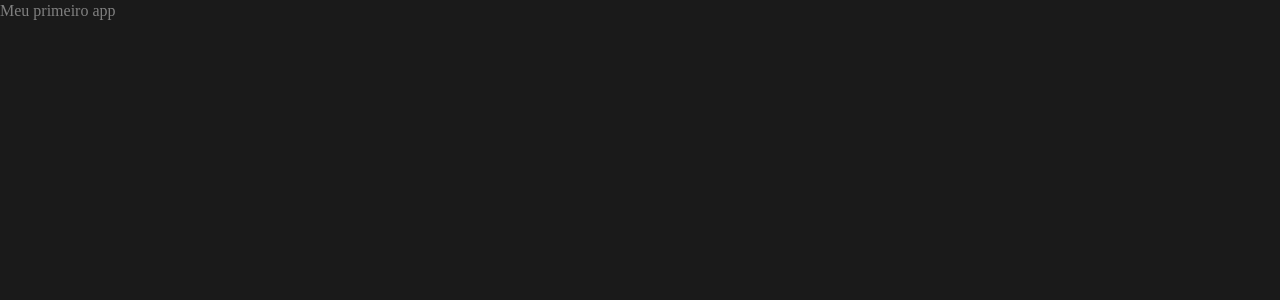
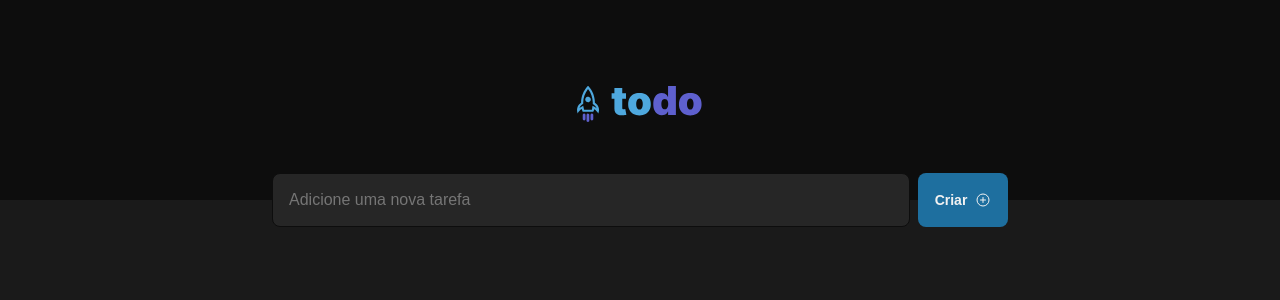
Before and after one commit to JoaoAlberto20/todoList, a React (Vite) app: page / in a window 1280 px wide. Shown: the top 300 px of the page. Built offline with nearby package versions, Linux system fonts and the light colour scheme.

Commit message:
:sparkles: feat: Adicionando o header na aplicação

```diff
--- a/src/App.tsx
+++ b/src/App.tsx
@@ -1,9 +1,20 @@
+import Header from './components/Header';
+import Layout from './components/Layout';
+
 import './Global.css';
+import styles from './App.module.css';
 
 function App() {
   return (
+    <div>
+      <Header />
+      <main className={styles.contentTarefas}>
+        <Layout>
+          <div />
+        </Layout>
+      </main>
 
-    <div><p>Meu primeiro app</p></div>
+    </div>
   );
 }
 
--- a/src/Global.css
+++ b/src/Global.css
@@ -18,7 +18,7 @@
   --purple-dark: #5E60CE;
 
   --blue: #4EA8DE;
-  --blue-dark: ##1E6F9F;
+  --blue-dark: #1E6F9F;
 
   --danger:   #E25858;
 }
@@ -28,7 +28,7 @@ body {
 }
 
 body, input {
-  line-height: 140%;
   font-size: 1rem;
+  line-height: 1.375rem;
   color: var(--gray-300);
 }
--- a/src/components/Header.module.css
+++ b/src/components/Header.module.css
@@ -1,3 +1,69 @@
 .header {
 
+  background: var(--gray-700);
 }
+
+.header > div {
+  display: flex;
+  flex-direction: column;
+  justify-content: center;
+  height: 12.5rem;
+  position: relative;
+}
+
+.logo {
+  object-fit: fill;
+  height: 3rem;
+}
+
+.contentForm {
+  display: grid;
+  grid-template-columns: 1fr 5.625rem;
+  gap: 0.5rem;
+  position: absolute;
+  width: 100%;
+  top: 10.8125rem;
+}
+
+.contentForm input, button {
+  height: 3.375rem;
+}
+
+.contentForm input {
+  padding: 1rem;
+  background: var(--gray-500);
+  border: 1px solid var(--gray-700);
+  border-radius: 8px;
+}
+
+.contentForm input:not(:placeholder-shown),
+.contentForm input:focus {
+  color: var(--gray-100);
+  border: 1px solid var(--purple-dark);
+  outline: none;
+}
+
+.contentForm button {
+  background: var(--blue-dark);
+  border-radius: 8px;
+  border: 0;
+  outline: none;
+  font-size: 0.875rem;
+  font-weight: 700;
+  display: flex;
+  gap: 0.5rem;
+  color: var(--gray-100);
+  align-items: center;
+  justify-content: center;
+  cursor: pointer;
+}
+
+.contentForm button:hover {
+  background: var(--blue);
+}
+
+.contentForm button > svg {
+  width: 16px;
+  height: 16px;
+  font-weight: 700;
+}
--- a/src/components/Header.tsx
+++ b/src/components/Header.tsx
@@ -1,8 +1,24 @@
+import { PlusCircle } from 'phosphor-react';
 import styles from './Header.module.css';
+import Layout from './Layout';
+
+import Logo from '../assets/Logo.svg';
 
 export function Header() {
   return (
-    <header className={styles.header} />
+    <header className={styles.header}>
+      <Layout>
+        <img src={Logo} alt="" className={styles.logo} />
+
+        <form className={styles.contentForm}>
+          <input type="text" placeholder="Adicione uma nova tarefa" />
+          <button type="submit">
+            Criar
+            <PlusCircle />
+          </button>
+        </form>
+      </Layout>
+    </header>
   );
 }
 
--- /dev/null
+++ b/src/components/Layout.module.css
@@ -0,0 +1,4 @@
+.layout {
+  max-width: 46rem;
+  margin: 0 auto;
+}
--- /dev/null
+++ b/src/components/Layout.tsx
@@ -0,0 +1,16 @@
+import { ReactNode } from 'react';
+import styles from './Layout.module.css';
+
+interface Props {
+  children: ReactNode
+}
+
+function Layout({ children }: Props) {
+  return (
+    <div className={styles.layout}>
+      {children}
+    </div>
+  );
+}
+
+export default Layout;
```
